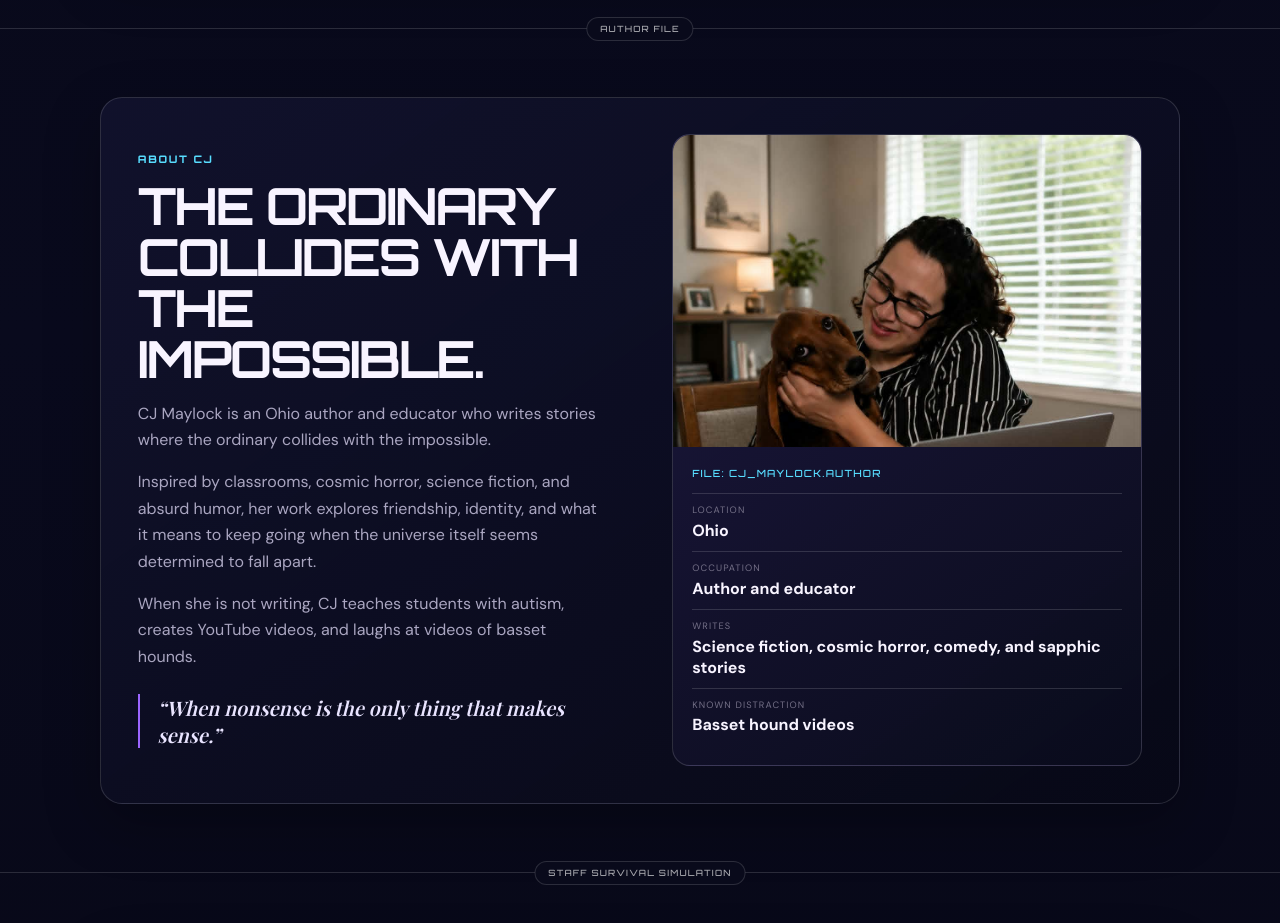
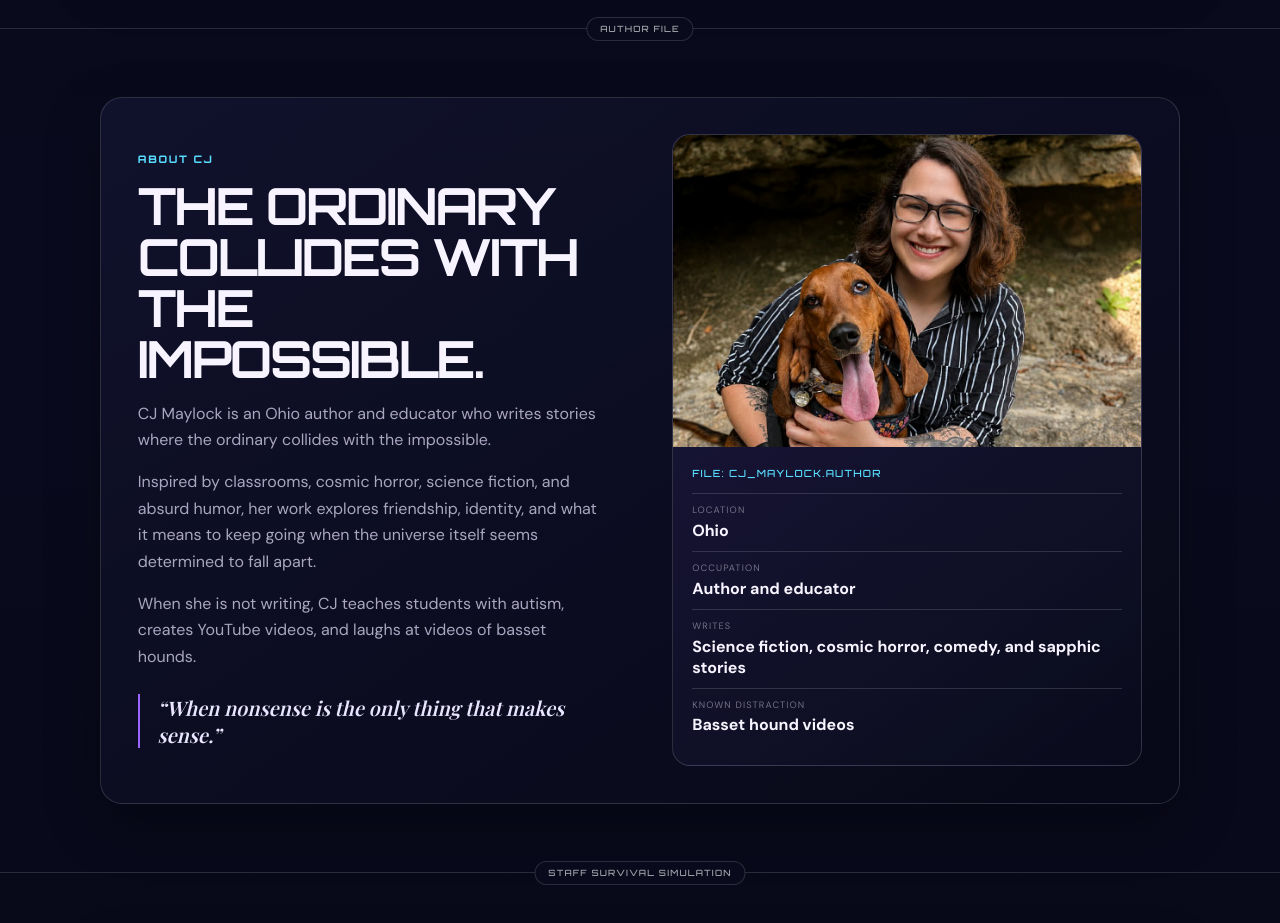
Before and after one commit to claire6277/author-website, a plain HTML site: page index.html in a window 1280 px wide. Shown: the part 1880-2803 px from the top of the page. Drawn offline with nearby package versions, Linux system fonts and the light colour scheme; a web font is replaced by a local one.

Commit message:
Update index.html

```diff
--- a/index.html
+++ b/index.html
@@ -2694,7 +2694,7 @@
 </div>
 <div class="author-card reveal">
 <div class="author-photo">
-<img alt="Author CJ Maylock" src="download.jpg"/>
+<img alt="Author CJ Maylock" src="download.jpeg"/>
 </div>
 <div class="author-details">
 <span>
```
